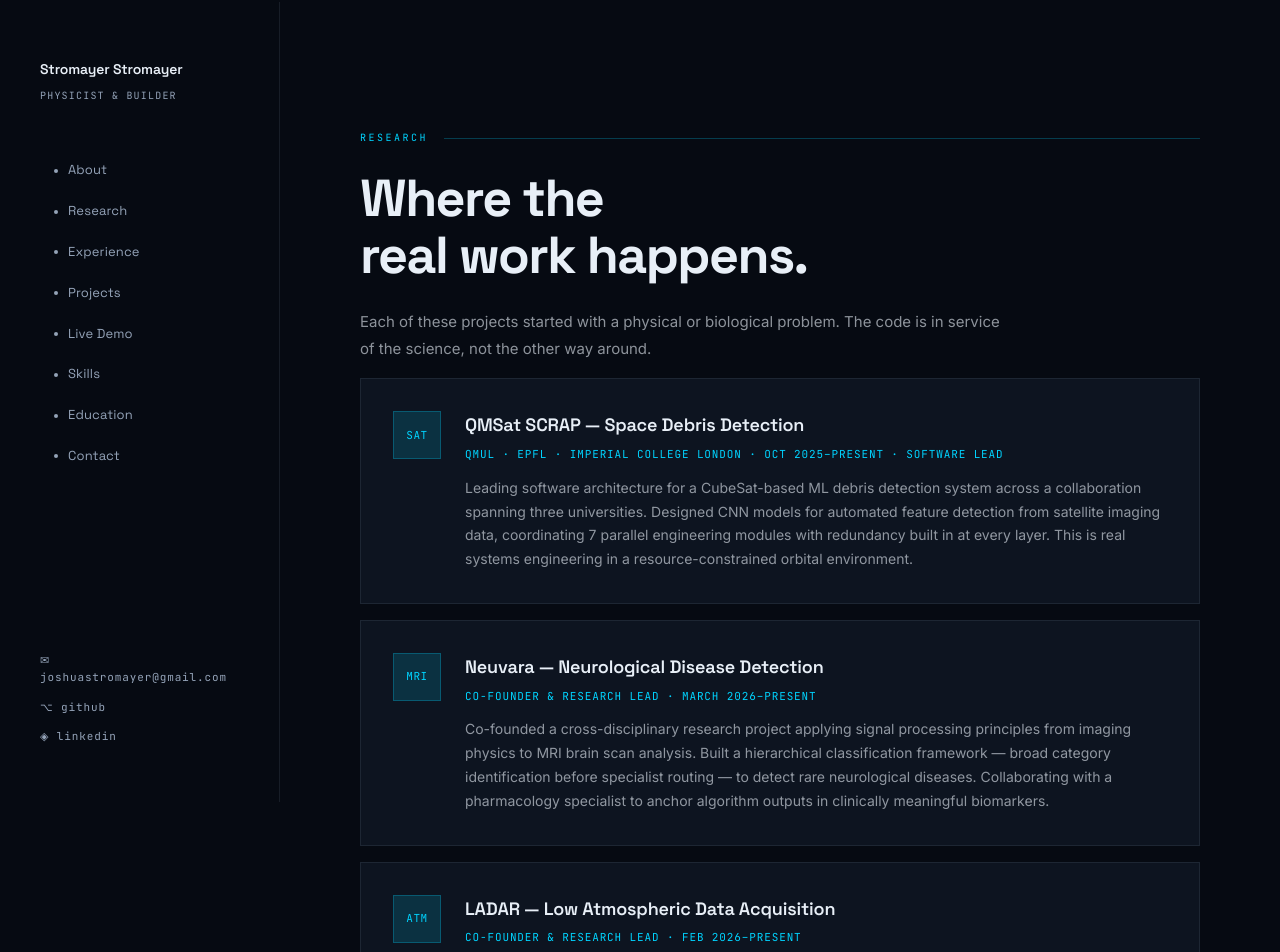
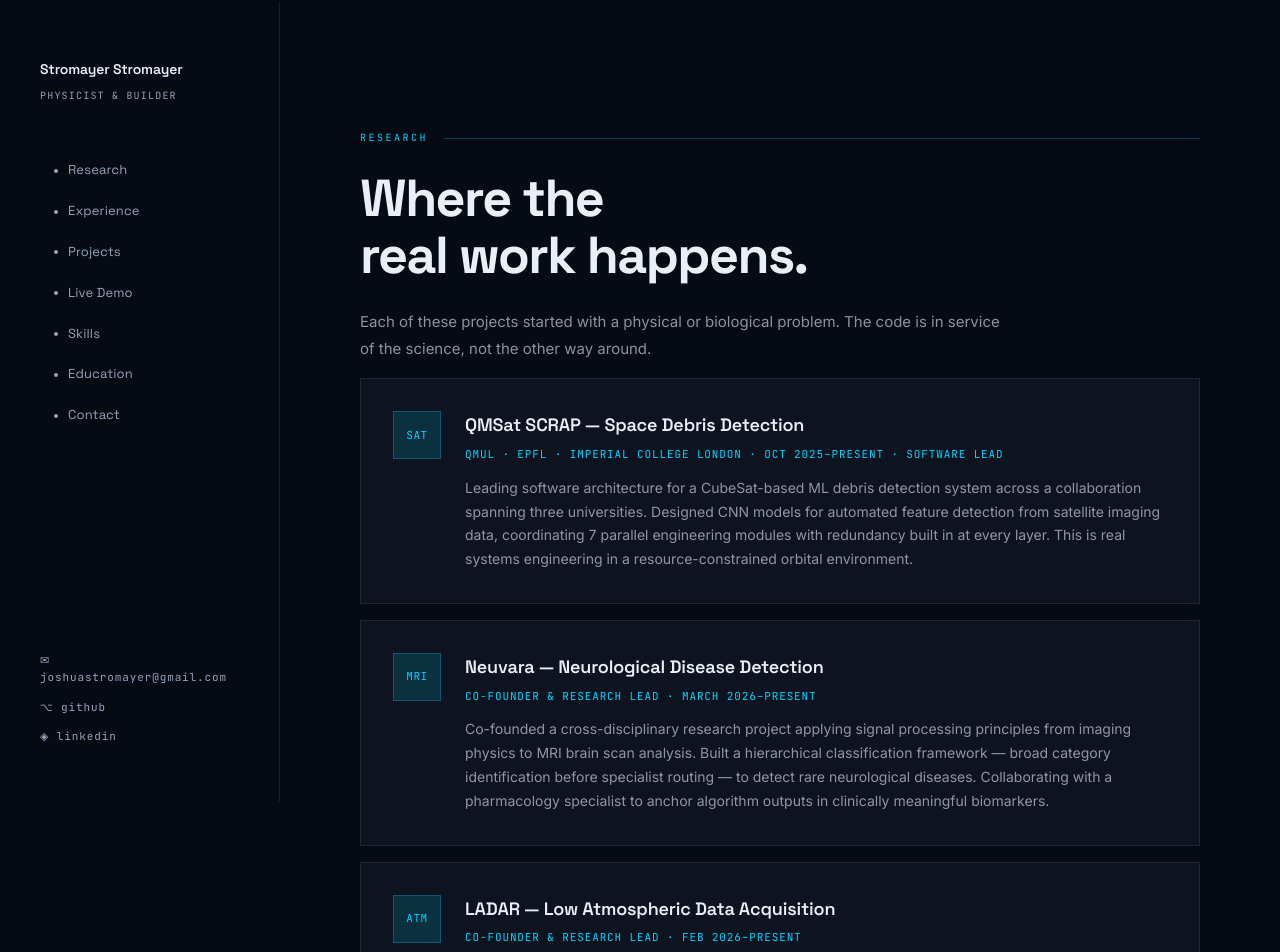
Before and after one commit to joshstromayer/web, a plain HTML site: page index.html in a window 1280 px wide. Shown: the part 894-1846 px from the top of the page. Drawn offline with Linux system fonts and the light colour scheme.

Commit message:
Update index.html

```diff
--- a/index.html
+++ b/index.html
@@ -36,7 +36,7 @@
     <div class="sidebar-brand">Stromayer Stromayer</div>
     <div class="sidebar-sub">Physicist & Builder</div>
     <nav id="main-nav">
-      <a href="#about" class="nav-link active"><span class="nav-dot"></span>About</a>
+      <!-- <a href="#about" class="nav-link active"><span class="nav-dot"></span>About</a> -->
       <a href="#research" class="nav-link"><span class="nav-dot"></span>Research</a>
       <a href="#experience" class="nav-link"><span class="nav-dot"></span>Experience</a>
       <a href="#projects" class="nav-link"><span class="nav-dot"></span>Projects</a>
```
